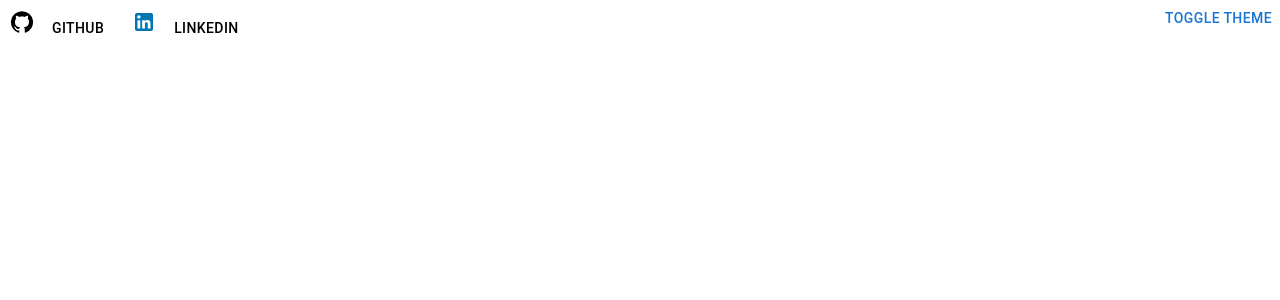
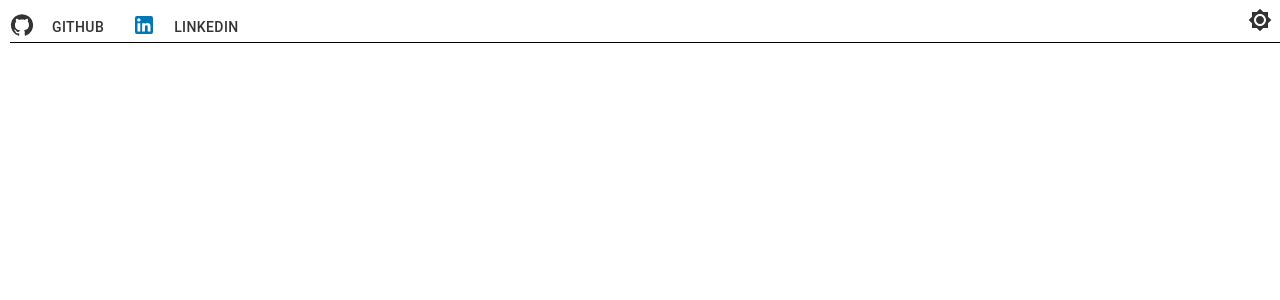
Before and after one commit to StevenH01/stevens-website, a React (Create React App) app: page / in a window 1280 px wide. Shown: the top 300 px of the page. Built offline with nearby package versions, Linux system fonts and the light colour scheme.

Commit message:
fixed dark light mode button and added visual

```diff
--- a/src/App.js
+++ b/src/App.js
@@ -1,7 +1,7 @@
 import React from 'react';
 import logo from './logo.svg';
 import HomePage from './components/HomePage';
-import { ThemeProvider } from './Themecontext';
+import { ThemeProvider } from './ThemeContext';
 import './App.css';
 
 function App() {
--- a/src/components/HomePage.js
+++ b/src/components/HomePage.js
@@ -1,8 +1,10 @@
 import React from "react";
-import { Button, Stack } from '@mui/material';
+import { Button, Stack, IconButton } from '@mui/material';
+import Brightness4Icon from '@mui/icons-material/Brightness4';
+import Brightness7Icon from '@mui/icons-material/Brightness7';
 import GitHubIcon from '@mui/icons-material/GitHub';
 import LinkedInIcon from '@mui/icons-material/LinkedIn';
-import { useTheme } from '../Themecontext';
+import { useTheme } from '../ThemeContext';
 
 const HomePage = () => {
   const { theme, toggleTheme } = useTheme();
@@ -12,7 +14,11 @@ const HomePage = () => {
   };
 
   return (
-    <div style={{ background: 'white', padding: '10px', textAlign: 'left', color: 'black', display: 'flex' }}>
+    <div style={{ background: theme === 'dark' ? '#333' : '#fff', padding: '10px', textAlign: 'left', color: theme === 'dark' ? '#fff' : '#333', position: 'relative' }}>
+      {/* Divider Line */}
+      <div style={{ borderBottom: '1px solid black', width: '100%', position: 'absolute', top: '75%', zIndex: 1 }}></div>
+
+      <div style={{ display: 'flex', alignItems: 'center', marginTop: '-1px' }}>
         <div style={{ marginRight: '10px' }}>
           <GitHubIcon />
         </div>
@@ -26,10 +32,12 @@ const HomePage = () => {
         <Button color="inherit" onClick={() => openInNewTab('https://www.linkedin.com/in/steven-ho-31a667211/')}>
           LinkedIn
         </Button>
-
-      <Button style={{ position: 'absolute', top: 0, right: 0 }} onClick={toggleTheme}>
-        Toggle Theme
-      </Button>
+        <div style={{ position: 'absolute', top: 0, right: 0 }}>
+          <IconButton color="inherit" onClick={toggleTheme}>
+            {theme === 'dark' ? <Brightness4Icon /> : <Brightness7Icon />}
+          </IconButton>
+        </div>
+      </div>
     </div>
   );
 };
--- a/src/index.js
+++ b/src/index.js
@@ -3,12 +3,17 @@ import ReactDOM from 'react-dom/client';
 import './index.css';
 import App from './App';
 import reportWebVitals from './reportWebVitals';
+import { ThemeProvider } from './ThemeContext';
+import { createRoot } from 'react-dom/client';
 
-const root = ReactDOM.createRoot(document.getElementById('root'));
+const root = createRoot(document.getElementById('root'));
 root.render(
   <React.StrictMode>
-    <App />
-  </React.StrictMode>
+    <ThemeProvider>
+      <App />
+    </ThemeProvider>
+  </React.StrictMode>,
+  document.getElementById('root')
 );
 
 // If you want to start measuring performance in your app, pass a function
```
Also changed, not shown: src/Themecontext.js (line endings or trailing spaces). Lines whose indentation alone changed are shown as unchanged.
